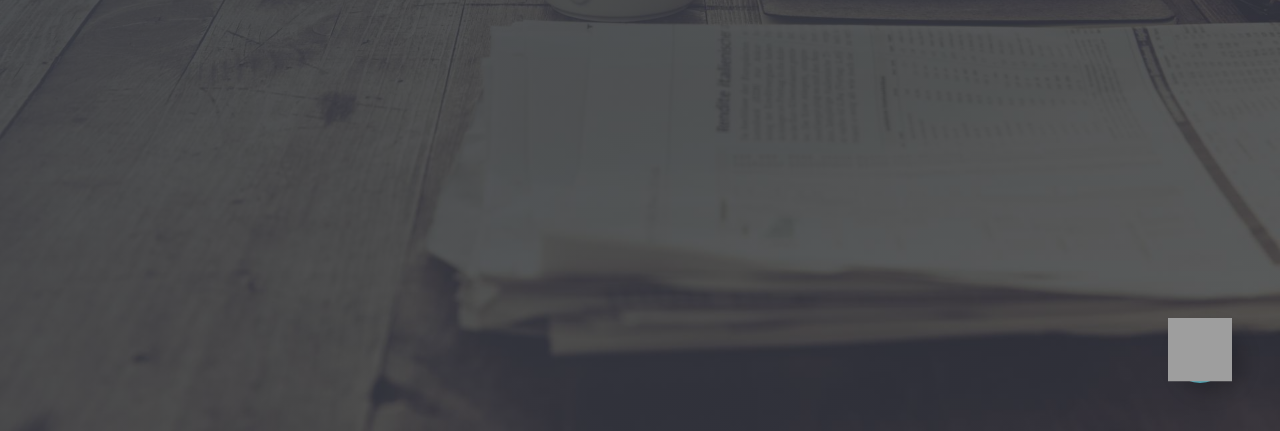
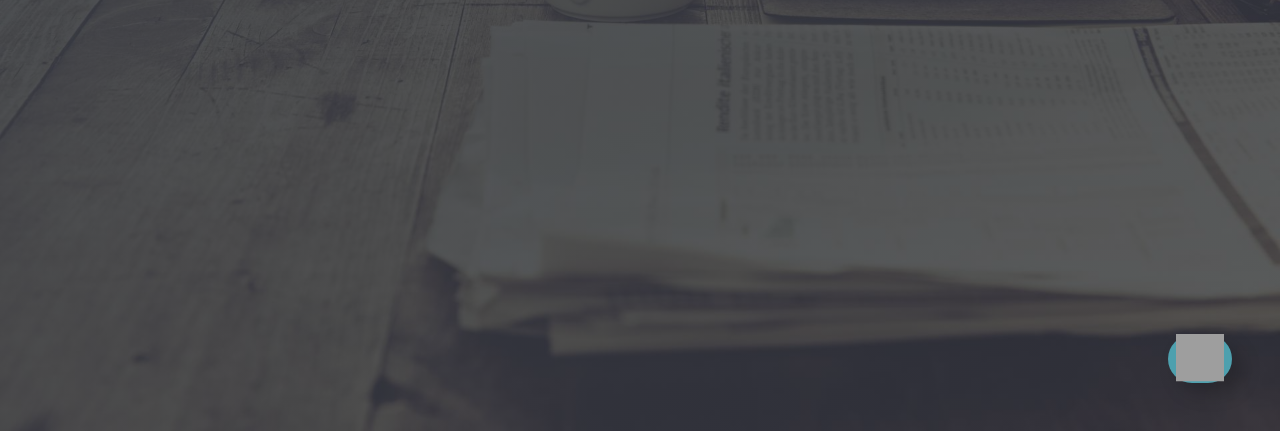
Before and after one commit to BeastyDSK/dsk-news-app, a PHP site: page / in a window 1280 px wide. Shown: the part 369-800 px from the top of the page. Run offline with PHP 8.4, Linux system fonts and the light colour scheme; grey boxes are pictures that could not be loaded.

Commit message:
Changed top icon size.

```diff
--- a/css/main.css
+++ b/css/main.css
@@ -60,8 +60,8 @@ body {
   position: fixed;
   bottom: 3rem;
   right: 3rem;
-  width: 4rem;
-  height: 4rem;
+  width: 3rem;
+  height: 3rem;
   border: none;
   border-radius: 5rem;
   background: #4ea0ae;
@@ -83,8 +83,8 @@ body {
 }
 
 .go-to-top img {
-  width: 4rem;
-  height: 4rem;
+  width: 3rem;
+  height: 3rem;
 }
 
 .header {
@@ -241,7 +241,6 @@ form .btn {
   }
 
   .go-to-top {
-    transform: scale(0.7);
     bottom: 1rem;
     right: 1rem;
   }
```
